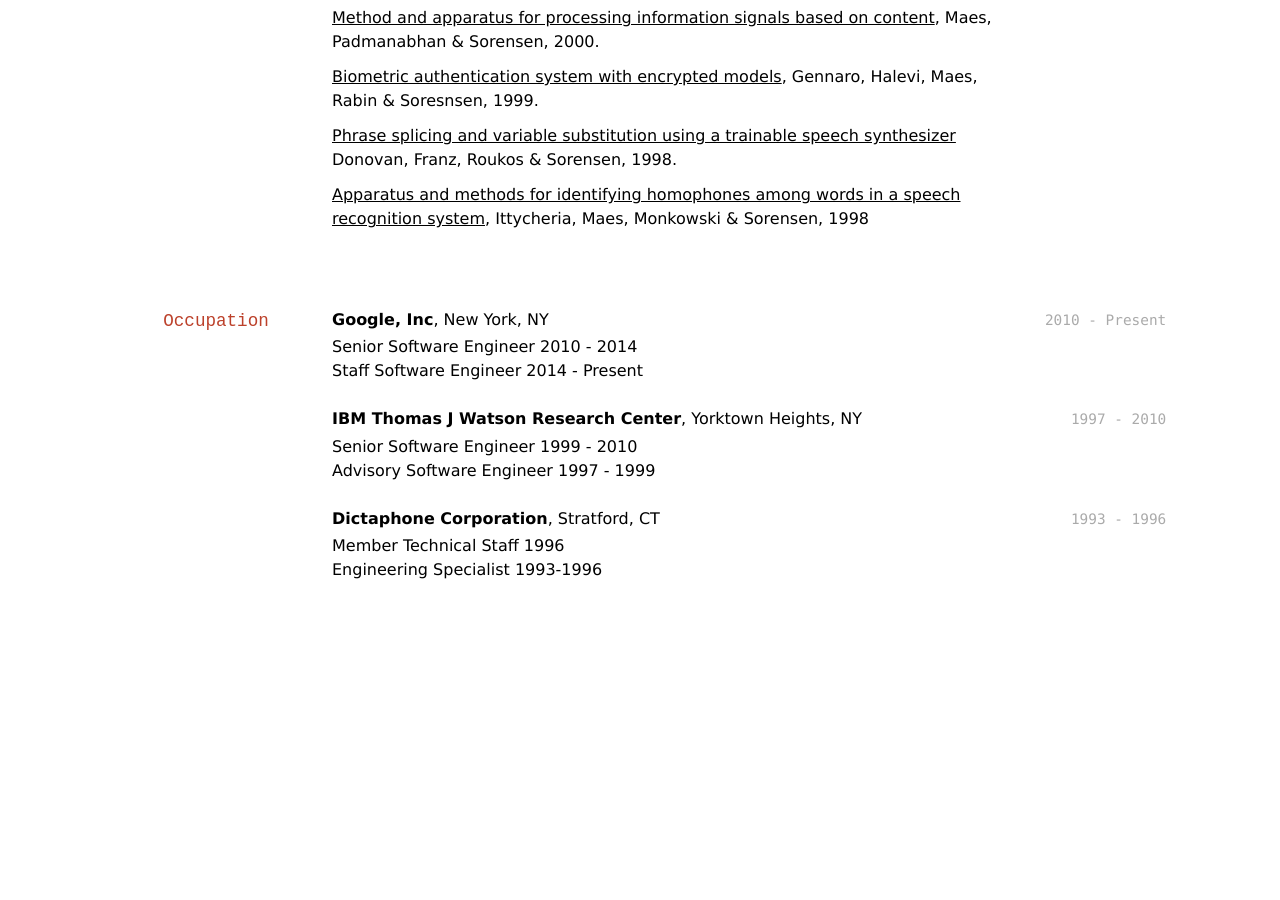
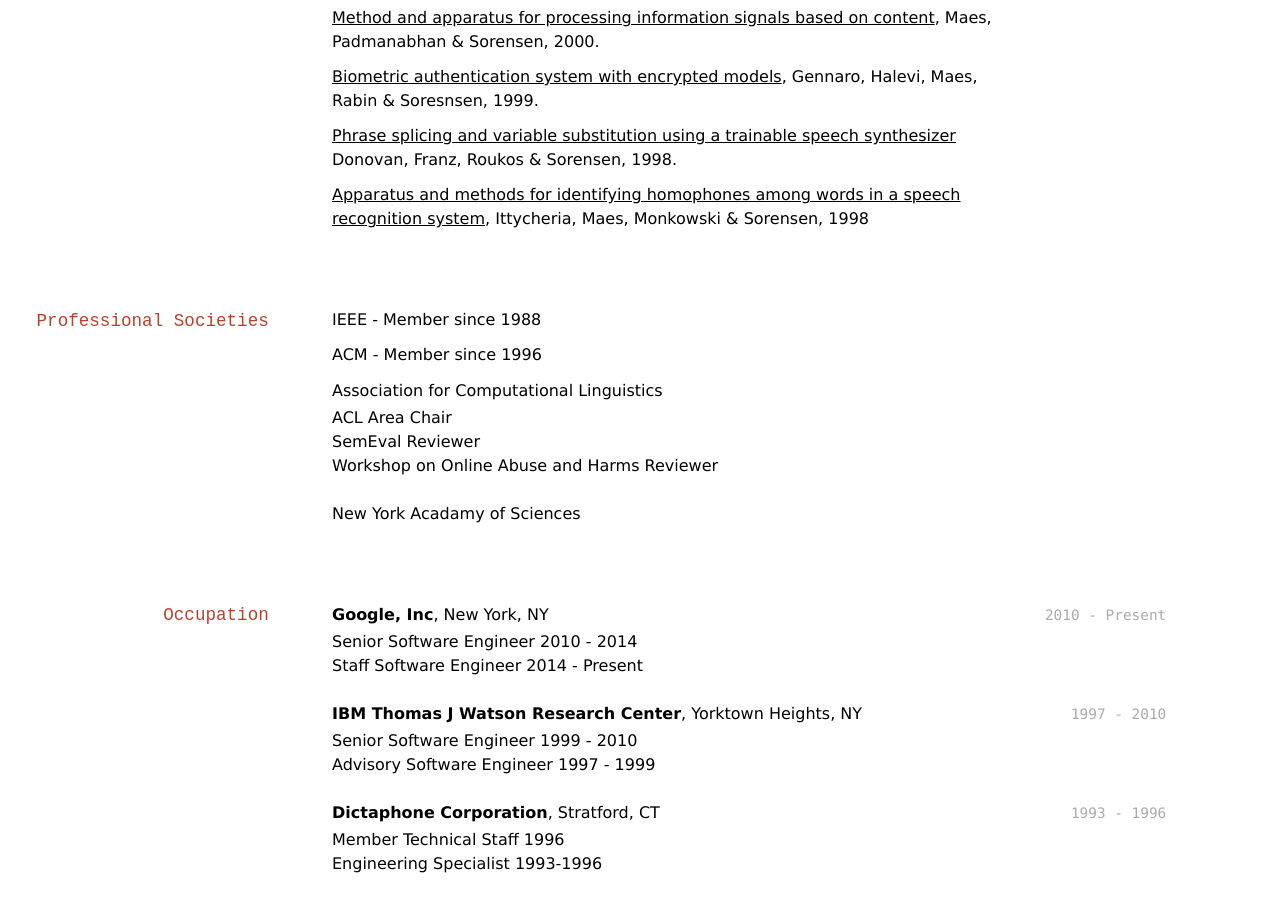
Before and after one commit to sorensenjs/sorensenjs.github.io, a Jekyll site: the page built from cv.md, in a window 1280 px wide and 900 px high, scrolled down 2533 px. Built offline with Jekyll 4.4.1, drawn with Linux system fonts in a browser that asks for light colours; before the commit the page ends 3139 px from its top, so only the background shows below that.

Commit message:
Update cv.md

```diff
--- a/cv.md
+++ b/cv.md
@@ -113,6 +113,19 @@ Lei, Senior, Gruenstein & Sorensen, Interspeech 2013.
 
 [Apparatus and methods for identifying homophones among words in a speech recognition system](https://patents.google.com/patent/US6269335B1/en), Ittycheria, Maes, Monkowski & Sorensen, 1998
 
+## Professional Societies
+
+IEEE - Member since 1988
+
+ACM - Member since 1996
+
+Association for Computational Linguistics
+- ACL Area Chair
+- SemEval Reviewer
+- Workshop on Online Abuse and Harms Reviewer
+
+New York Acadamy of Sciences
+
 
 ## Occupation
 
```
